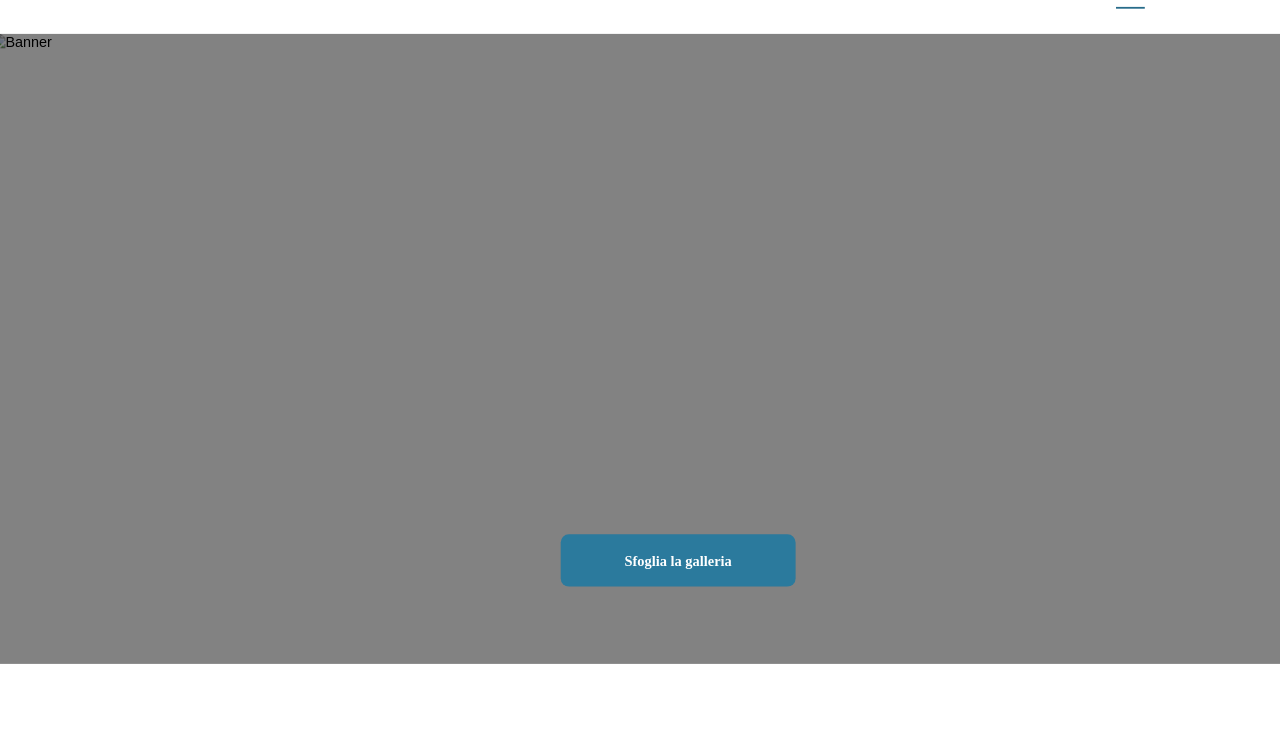
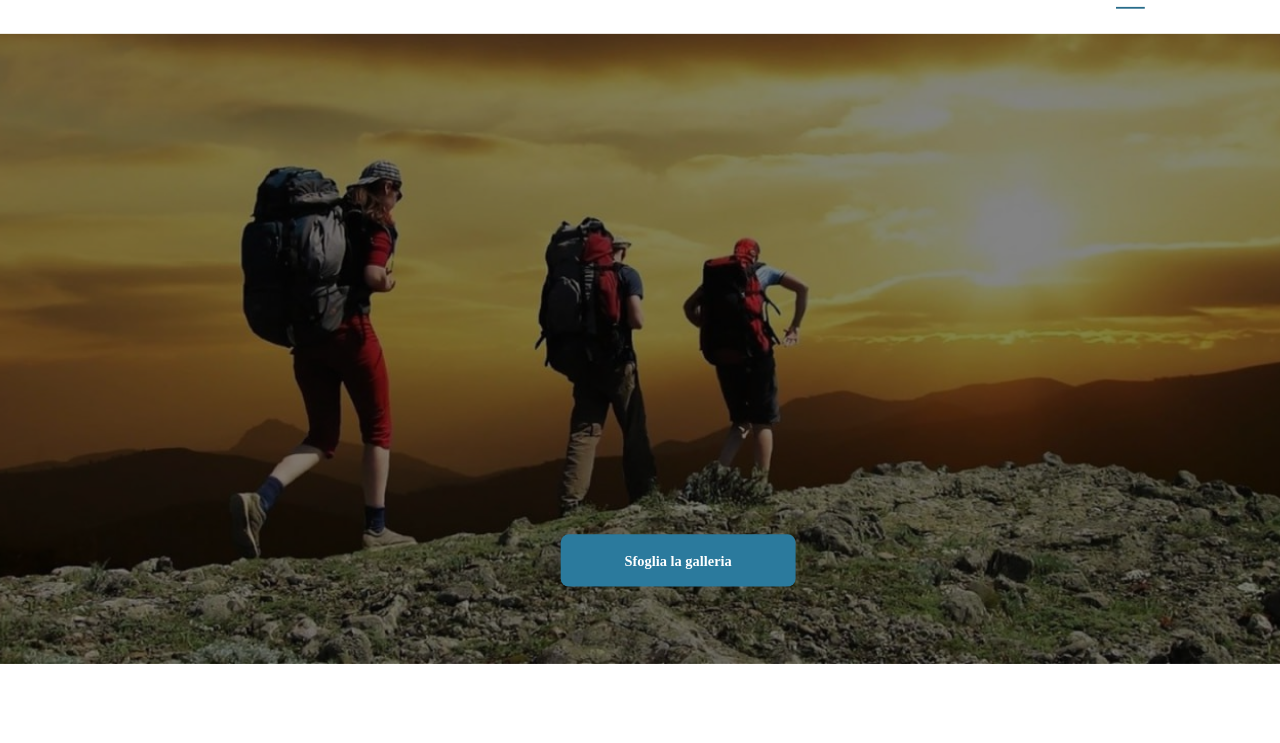
Before and after one commit to tizianabattiato/parchi_italiani, a plain HTML site: page html/attivita.html in a window 1280 px wide. Shown: the part 57-800 px from the top of the page. Drawn offline with Linux system fonts and the light colour scheme.

Commit message:
fix attivita img

```diff
--- a/html/attivita.html
+++ b/html/attivita.html
@@ -17,7 +17,7 @@
         <div class="header-divider"></div>
     </div>
 
-    <img class="banner-img" src="../img/attività.jpg" alt="Banner">
+    <img class="banner-img" src="../img/attivita.jpg" alt="Banner">
     <div class="banner-overlay"></div>
 
     <div class="gallery-button">
```
Also changed, not shown: img/attivita.jpg (renamed from img/attivita╠Ç.jpg).
